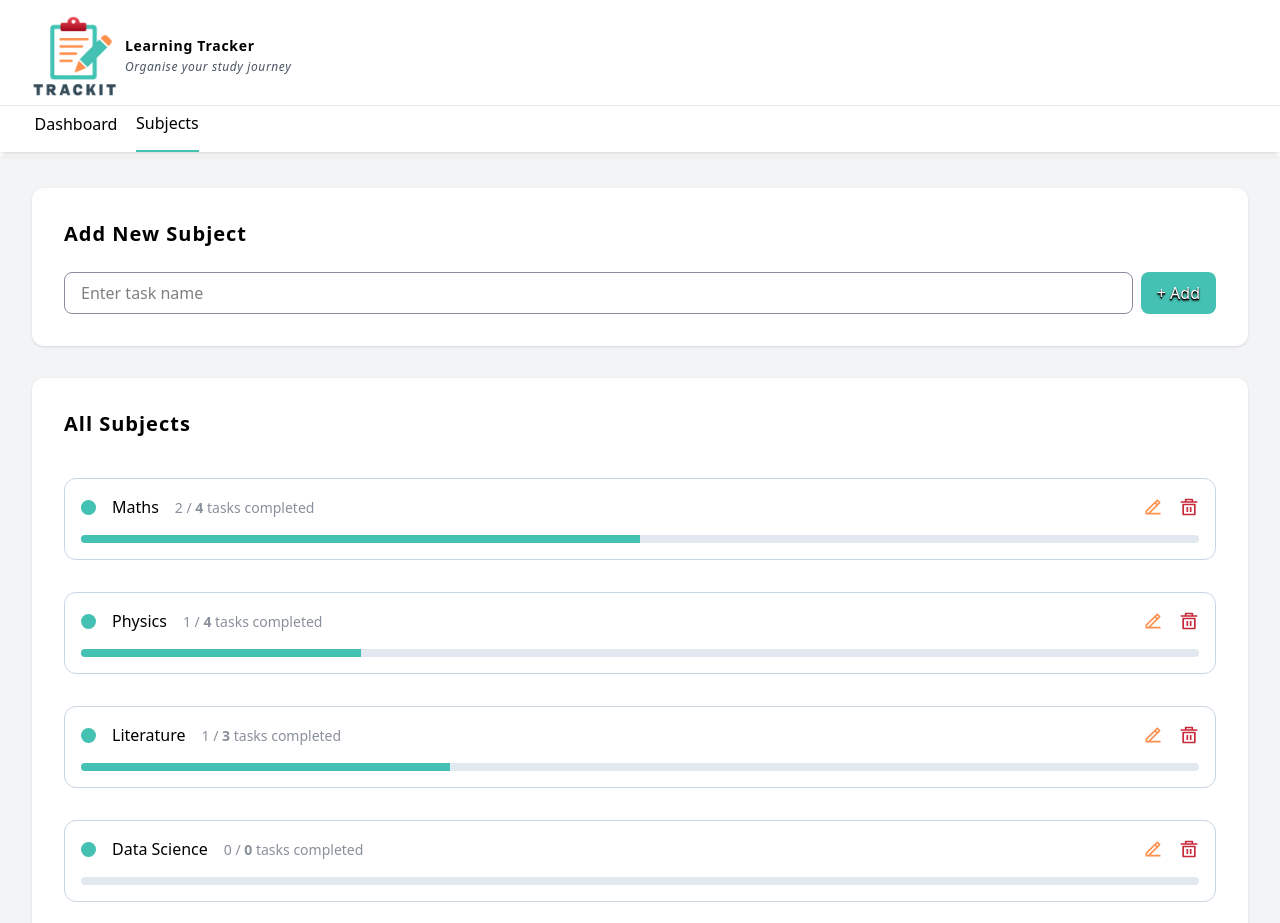
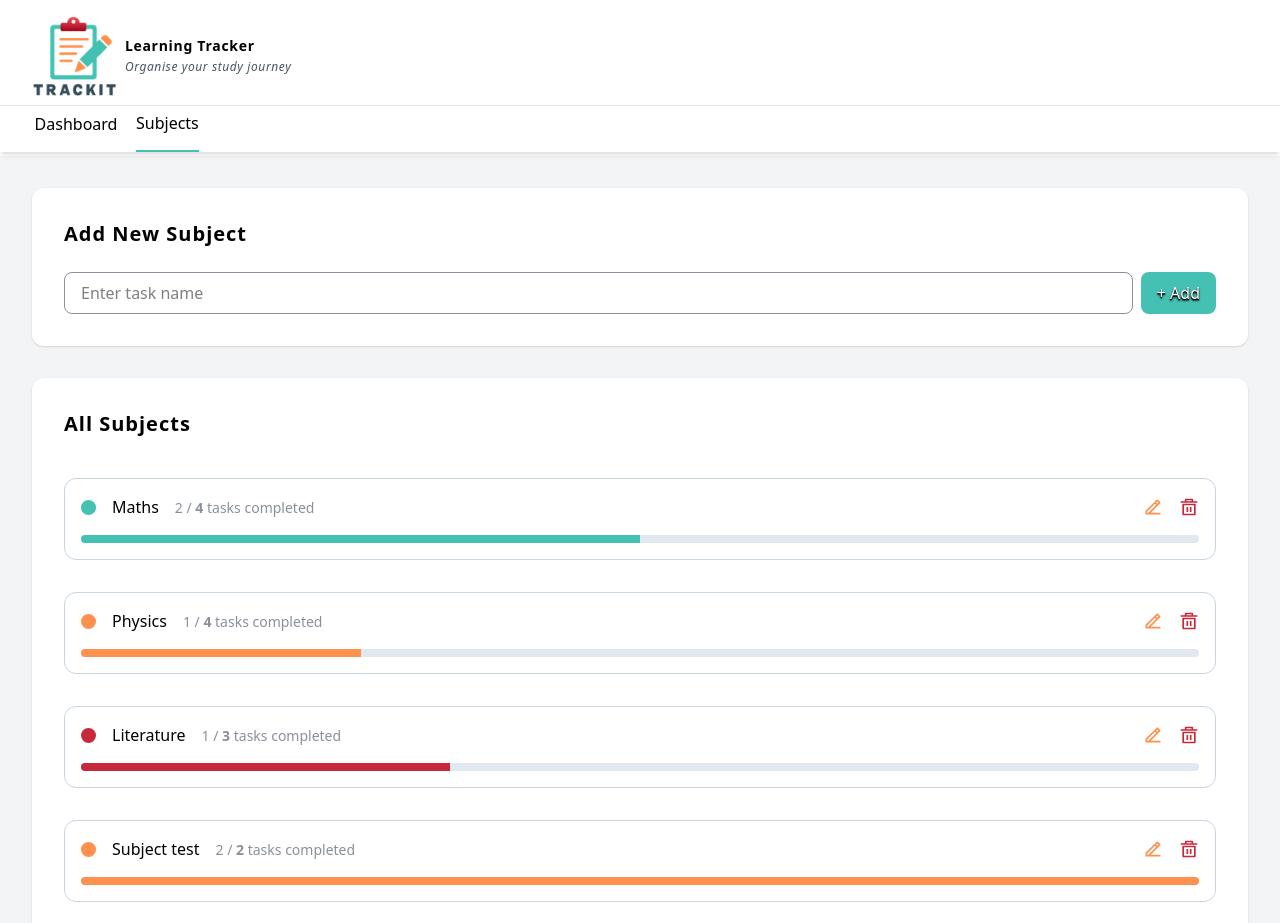
Before and after one commit to A-Karim2003/TrackIt, a React (Vite) app: page /subjects in a window 1280 px wide. Shown: the top 923 px of the page. Built offline with nearby package versions, Linux system fonts and the light colour scheme; data requests are answered from the project's data file.

Commit message:
WIP: syncing across PCs

```diff
--- a/data/db.json
+++ b/data/db.json
@@ -3,6 +3,7 @@
     {
       "id": "1",
       "name": "Maths",
+      "themeColor": "#44c1b3",
       "tasks": [
         {
           "id": 1,
@@ -29,6 +30,7 @@
     {
       "id": "2",
       "name": "Physics",
+      "themeColor": "#fe914e",
       "tasks": [
         {
           "id": 1,
@@ -55,6 +57,7 @@
     {
       "id": "4",
       "name": "Literature",
+      "themeColor": "#c7293b",
       "tasks": [
         {
           "id": 1,
@@ -74,13 +77,9 @@
       ]
     },
     {
-      "id": "1f231df7-da6e-45be-8624-04479db8e717",
-      "name": "Data Science",
-      "tasks": []
-    },
-    {
       "id": "d26c6fd4-e799-4c36-8107-f30d8c86d2b3",
       "name": "Subject test",
+      "themeColor": "#fe914e",
       "tasks": [
         {
           "id": "a1773c49-e252-4b79-8a7f-15dab05327f4",
@@ -89,7 +88,7 @@
         },
         {
           "id": "a3f8ee44-4403-4998-b65e-c506d3f2cace",
-          "text": "Task 2",
+          "text": "Task 2B",
           "completed": true
         }
       ]
--- a/src/components/Subject.jsx
+++ b/src/components/Subject.jsx
@@ -32,7 +32,10 @@ function Subject({
       onClick={onClick}
     >
       <div className="flex items-center gap-4 ">
-        <div className="h-[15px] w-[15px] bg-customGreen rounded-full"></div>
+        <div
+          className="h-[15px] w-[15px] rounded-full"
+          style={{ background: subject.themeColor }}
+        ></div>
         <div onClick={(e) => e.stopPropagation()}>
           {isEditing ? (
             <EditItemInput
@@ -49,8 +52,11 @@ function Subject({
       </div>
       <div className="w-full h-2 bg-slate-200 mt-4 rounded-lg relative overflow-hidden">
         <div
-          className={`absolute left-0 bg-customGreen h-full duration-1000`}
-          style={{ width: `${completedPercentage}%` }}
+          className={`absolute left-0 h-full duration-1000`}
+          style={{
+            width: `${completedPercentage}%`,
+            background: subject.themeColor,
+          }}
         ></div>
       </div>
     </div>
--- a/src/components/SubjectOverview.jsx
+++ b/src/components/SubjectOverview.jsx
@@ -5,11 +5,10 @@ import SectionTitle from "./SectionTitle";
 import Subject from "./Subject";
 import getSubjectStats from "../helpers/getSubjectStats";
 
-const randomColorMap = {};
-
 function SubjectOverview() {
   const navigate = useNavigate();
   const { subjects } = useSubjects();
+
   return (
     <Card className="flex-col">
       <div className="flex items-center justify-between w-full mb-4">
@@ -32,7 +31,6 @@ function SubjectOverview() {
                 subject={subject}
                 completedPercentage={completedPercentage}
                 className=" hover:bg-gray-100"
-                randomColor={""}
                 onClick={() => navigate(`/subjects/${subject.id}`)}
               >
                 <small className="text-[14px] text-customGrey">
--- /dev/null
+++ b/src/helpers/getRandomColor.js
@@ -0,0 +1,13 @@
+const randomColorMap = {
+  green: "#44c1b3",
+  orange: "#fe914e",
+  red: "#c7293b",
+};
+
+function getRandomColor() {
+  const keys = Object.keys(randomColorMap);
+  const randomIndex = Math.floor(Math.random() * keys.length);
+  return randomColorMap[keys[randomIndex]];
+}
+
+export default getRandomColor;
```
